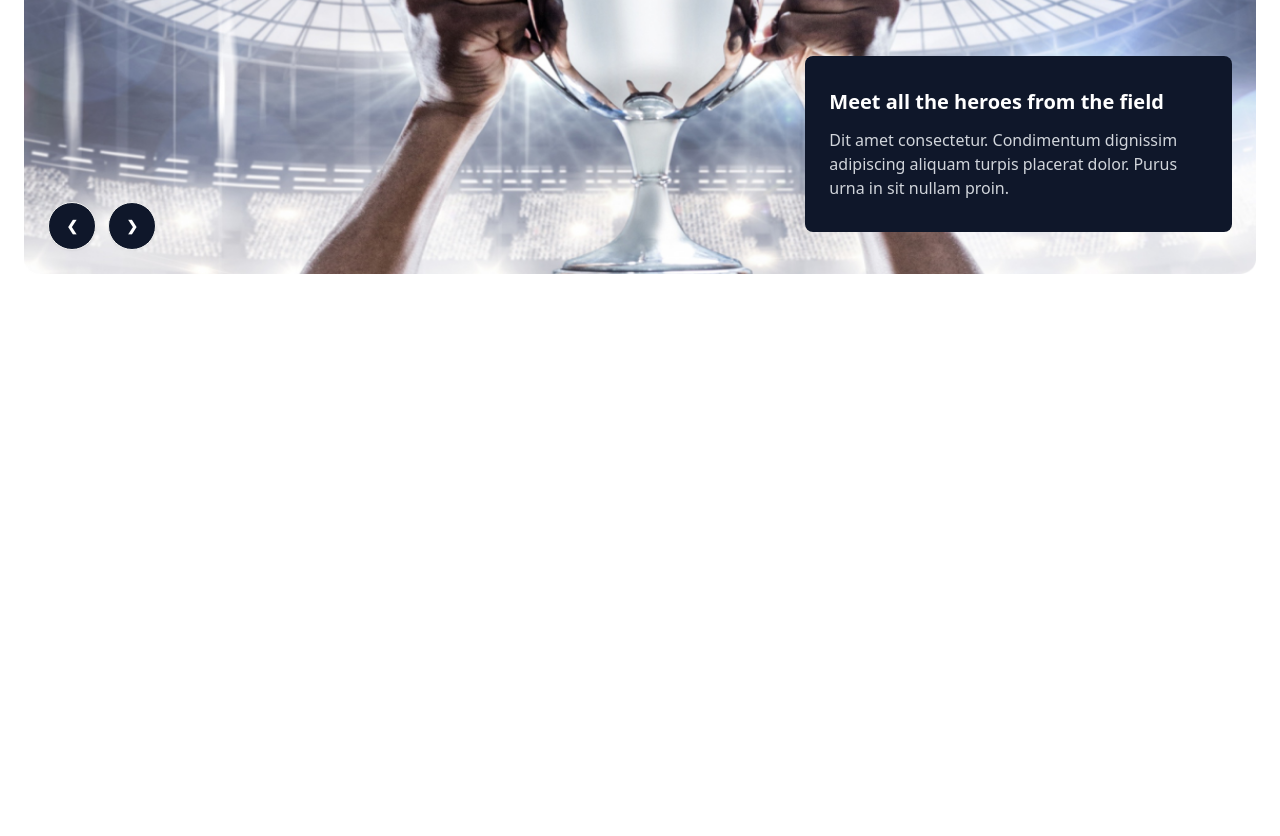
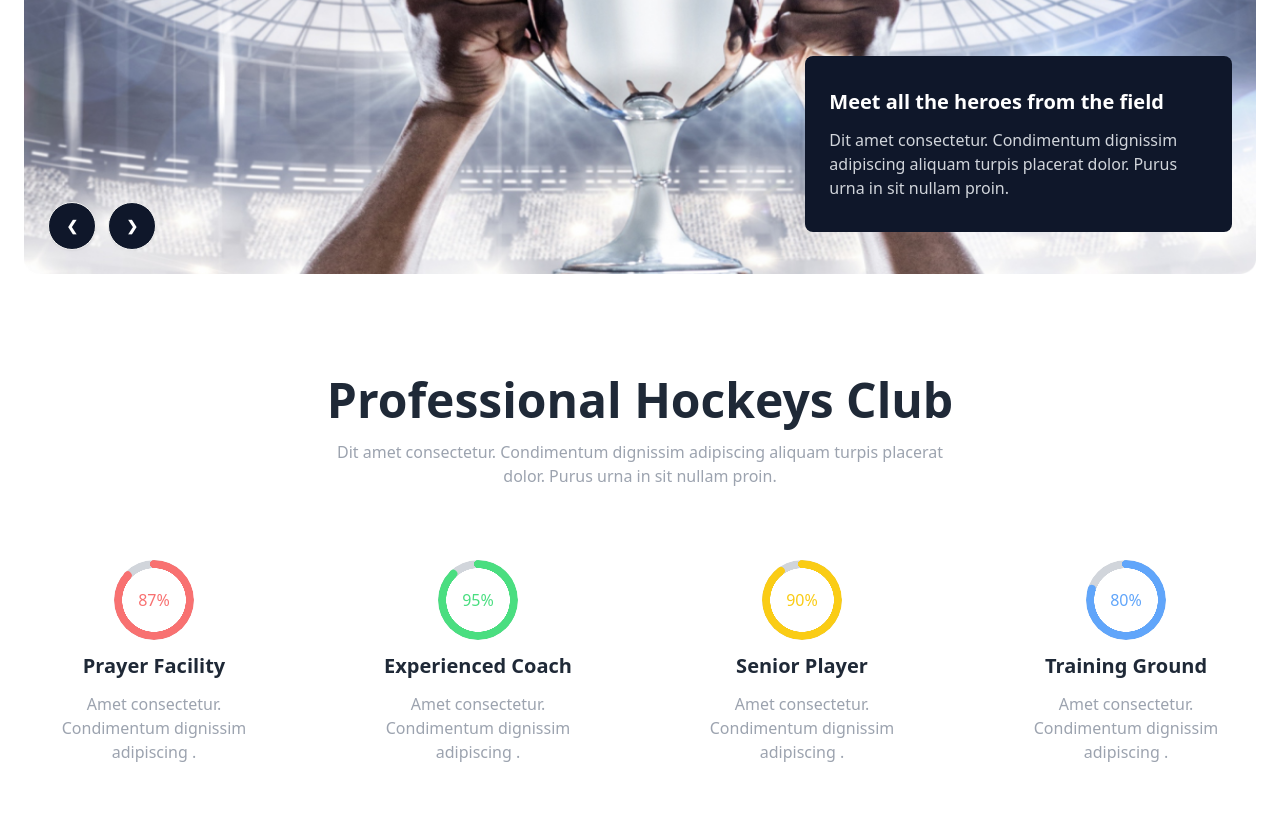
Before and after one commit to swarna38/B9A3-hockys, a plain HTML site: page index.html in a window 1280 px wide. Shown: the part 322-1158 px from the top of the page. Before the commit the page ends 800 px from the top, so only its background shows below. Drawn offline with nearby package versions, Linux system fonts and the light colour scheme.

Commit message:
club section done

```diff
--- a/index.html
+++ b/index.html
@@ -93,7 +93,53 @@
           </div>
          </div>
     </header>
-    <main></main>
+    <main class="container mx-auto mt-24">
+      <!-- =====club section ===== -->
+       <section>
+        <div>
+        <!-- ---club header---  -->
+         <div class="px-5 lg:px-0 lg:w-1/2 mx-auto text-center space-y-4">
+          <h1 class="font-bold lg:text-5xl text-3xl">Professional Hockeys Club</h1>
+          <p class="text-gray-400">Dit amet consectetur. Condimentum dignissim adipiscing aliquam turpis placerat dolor. Purus urna in sit nullam proin. </p>
+         </div>
+         <!-- -----radial prograss ----  -->
+          <div class="grid grid-cols-1 lg:grid-cols-4 gap-4">
+            <div class="flex flex-col justify-center items-center py-0 lg:py-6 px-8 my-12 space-y-3">
+              <div class="relative">
+                <div class="z-50 radial-progress text-red-400" style="--value:87;" role="progressbar">87%</div>
+                <div class="absolute left-0 top-0 rotate-90 radial-progress text-gray-300" style="--value:87;" role="progressbar"></div>
+              </div>
+              <h4 class="font-bold text-xl">Prayer Facility</h4>
+              <p class="text-gray-400 text-center">Amet consectetur. Condimentum dignissim adipiscing .</p>
+            </div>
+            <div class="flex flex-col justify-center items-center py-0 lg:py-6 px-8 my-12 space-y-3">
+              <div class="relative">
+                <div class="z-50 radial-progress text-green-400" style="--value:88;" role="progressbar">95%</div>
+                <div class="absolute left-0 top-0 rotate-90 radial-progress text-gray-300" style="--value:87;" role="progressbar"></div>
+              </div>
+              <h4 class="font-bold text-xl">Experienced Coach</h4>
+              <p class="text-gray-400 text-center">Amet consectetur. Condimentum dignissim adipiscing .</p>
+            </div>
+            <div class="flex flex-col justify-center items-center py-0 lg:py-6 px-8 my-12 space-y-3">
+              <div class="relative">
+                <div class="z-50 radial-progress text-yellow-400" style="--value:90;" role="progressbar">90%</div>
+                <div class="absolute left-0 top-0 rotate-90 radial-progress text-gray-300" style="--value:87;" role="progressbar"></div>
+              </div>
+              <h4 class="font-bold text-xl">Senior Player</h4>
+              <p class="text-gray-400 text-center">Amet consectetur. Condimentum dignissim adipiscing .</p>
+            </div>
+            <div class="flex flex-col justify-center items-center py-0 lg:py-6 px-8 my-12 space-y-3">
+              <div class="relative">
+                <div class="z-50 radial-progress text-blue-400" style="--value:80;" role="progressbar">80%</div>
+                <div class="absolute left-0 top-0 rotate-90 radial-progress text-gray-300" style="--value:87;" role="progressbar"></div>
+              </div>
+              <h4 class="font-bold text-xl">Training Ground</h4>
+              <p class="text-gray-400 text-center">Amet consectetur. Condimentum dignissim adipiscing .</p>
+            </div>
+          </div>
+       </div>
+       </section>
+    </main>
     <footer></footer>
 </body>
 </html>
```
